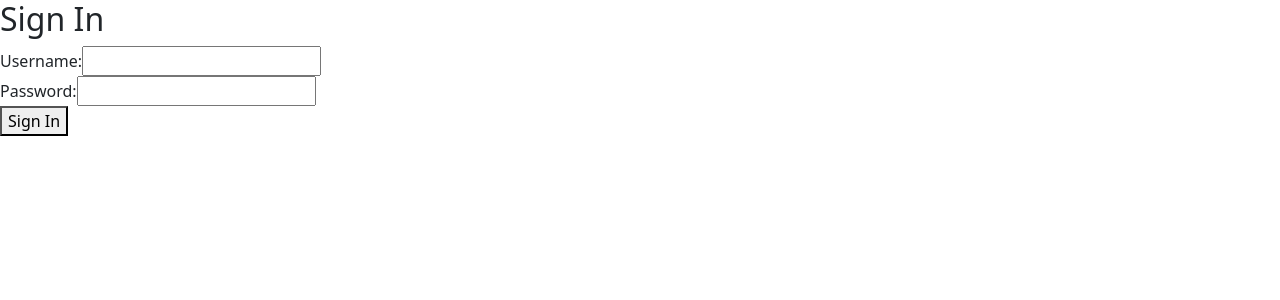
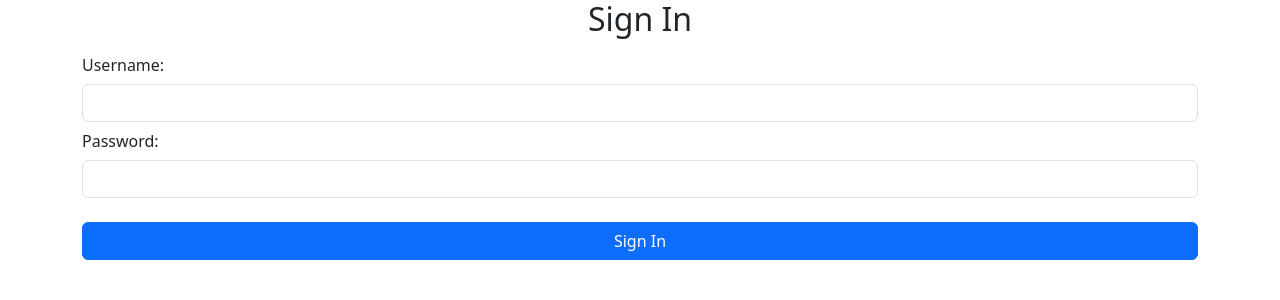
Before and after one commit to rishiqwerty/attendance, a React (Create React App) app in the folder frontend/: page /sign in a window 1280 px wide. Shown: the top 300 px of the page. Built offline with nearby package versions, Linux system fonts and the light colour scheme.

Commit message:
fixing redirect issues on login in,logout

```diff
--- a/frontend/src/js/attendanceDetails.jsx
+++ b/frontend/src/js/attendanceDetails.jsx
@@ -72,7 +72,7 @@ function AttendanceDetails() {
               <td>{item.employee_name}</td>
               <td>{item.status}</td>
               <td>{item.notes}</td>
-              <td><button onClick={() => handleClick(item)}>View Details</button></td>
+              <td><button className='btn btn-dark' onClick={() => handleClick(item)}>View Details</button></td>
 
             </tr>
           ))}
--- a/frontend/src/js/commanComponent/header.jsx
+++ b/frontend/src/js/commanComponent/header.jsx
@@ -22,7 +22,7 @@ function Header() {
       .then(response => {
         console.log('Logged Out', response)
         window.localStorage.removeItem("token");
-        navigate('/')
+        navigate('/signIn')
       })
       .catch(error => console.error(error));
   };
@@ -37,8 +37,7 @@ function Header() {
           <ul className="navbar-nav">
             <li className="nav-item">
               <button
-                className="danger"
-                style={{ cursor: "pointer", fontSize: "1.5rem" }}
+                className="btn btn-danger"
                 title="Sign Out"
                 onClick={handleLogoutButton}
               >Logout</button>
--- a/frontend/src/js/markAttendance.jsx
+++ b/frontend/src/js/markAttendance.jsx
@@ -2,6 +2,7 @@ import '../App.css';
 import {useEffect, useState} from 'react';
 import axios from 'axios';
 import { useParams, useLocation } from 'react-router-dom';
+import Header from './commanComponent/header';
 function MarkAttendance() {
   const { id } = useParams(); // Access "id" from the URL
   const { state } = useLocation(); // Access passed state
@@ -81,6 +82,7 @@ function MarkAttendance() {
   }
   return (
     <div className='wrapper'>
+      <Header />
       <div className='container' style={{"background": 'lightgrey'}}>
         <div>
           <h3>Mark Employee Attendance</h3>
--- a/frontend/src/js/signIn.js
+++ b/frontend/src/js/signIn.js
@@ -1,19 +1,22 @@
 import React, { useState } from 'react';
-import { Navigate } from "react-router-dom";
+import { useNavigate } from "react-router-dom";
+import Cookies from 'js-cookie';
 
 function SignIn() {
   const [username, setUsername] = useState('');
   const [password, setPassword] = useState('');
   const [error, setError] = useState(null);
+  const history = useNavigate();
 
   const handleSubmit = async (e) => {
     e.preventDefault();
+    const csrfToken = Cookies.get('csrftoken');
 
     try {
       // Send POST request to your authentication API endpoint
-      const response = await fetch('http://localhost:8000/auth/token/login/', {
+      const response = await fetch('auth/token/login/', {
         method: 'POST',
-        headers: { 'Content-Type': 'application/json' },
+        headers: { 'Content-Type': 'application/json', "X-CSRFToken": csrfToken, },
         body: JSON.stringify({ username, password }),
       });
 
@@ -23,43 +26,50 @@ function SignIn() {
 
       const data = await response.json();
       // Handle successful login (e.g., store token in local storage)
-      console.log('resofdsgf', response)
-      console.log('resofdsgf', data)
       localStorage.setItem('token', data.auth_token);
 
       // Redirect to protected area or display success message
-      console.log('Login successful!');
+      console.log('Login successful!',localStorage.getItem('token')?true:false);
+      history('/')
     } catch (error) {
       setError('Invalid username or password');
     }
   };
   if (localStorage.getItem('token')){
-    return < Navigate to='/' replace={true} />
+    history('/')
+
+    // console.log("Inside!!")
+    // return < Navigate to='/' replace={true} />
   }
   return (
-    <form onSubmit={handleSubmit}>
-      <h2>Sign In</h2>
-      {error && <div className="error">{error}</div>}
-      <div>
-        <label htmlFor="username">Username:</label>
+    <form onSubmit={handleSubmit} className="container">
+      <h2 className="text-center">Sign In</h2>
+      {error && <div className="alert alert-danger">{error}</div>}
+      <div className="form-group">
+        <label htmlFor="username" className="col-form-label">Username:</label>
         <input
           type="text"
           id="username"
           value={username}
           onChange={(e) => setUsername(e.target.value)}
+          className="form-control"
         />
       </div>
-      <div>
-        <label htmlFor="password">Password:</label>
+      <div className="form-group">
+        <label htmlFor="password" className="col-form-label">Password:</label>
         <input
           type="password"
           id="password"
           value={password}
           onChange={(e) => setPassword(e.target.value)}
+          className="form-control"
         />
       </div>
-      <button type="submit">Sign In</button>
+      {/* <button type="submit" className="btn btn-primary nx">Sign In</button> */}
+        <button type="submit" className="btn btn-primary w-100 mt-4">Sign In</button>
+
     </form>
+
   );
 }
 
```
